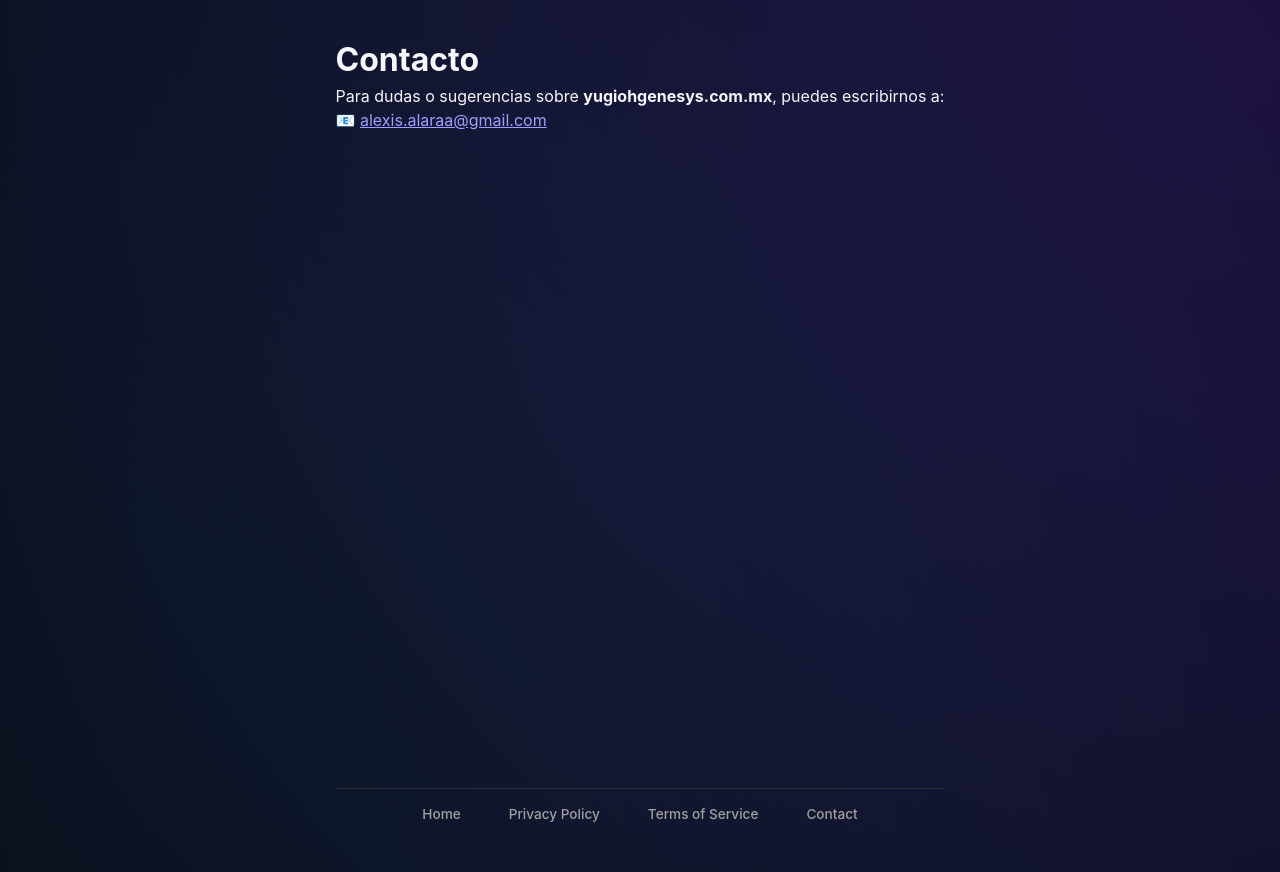
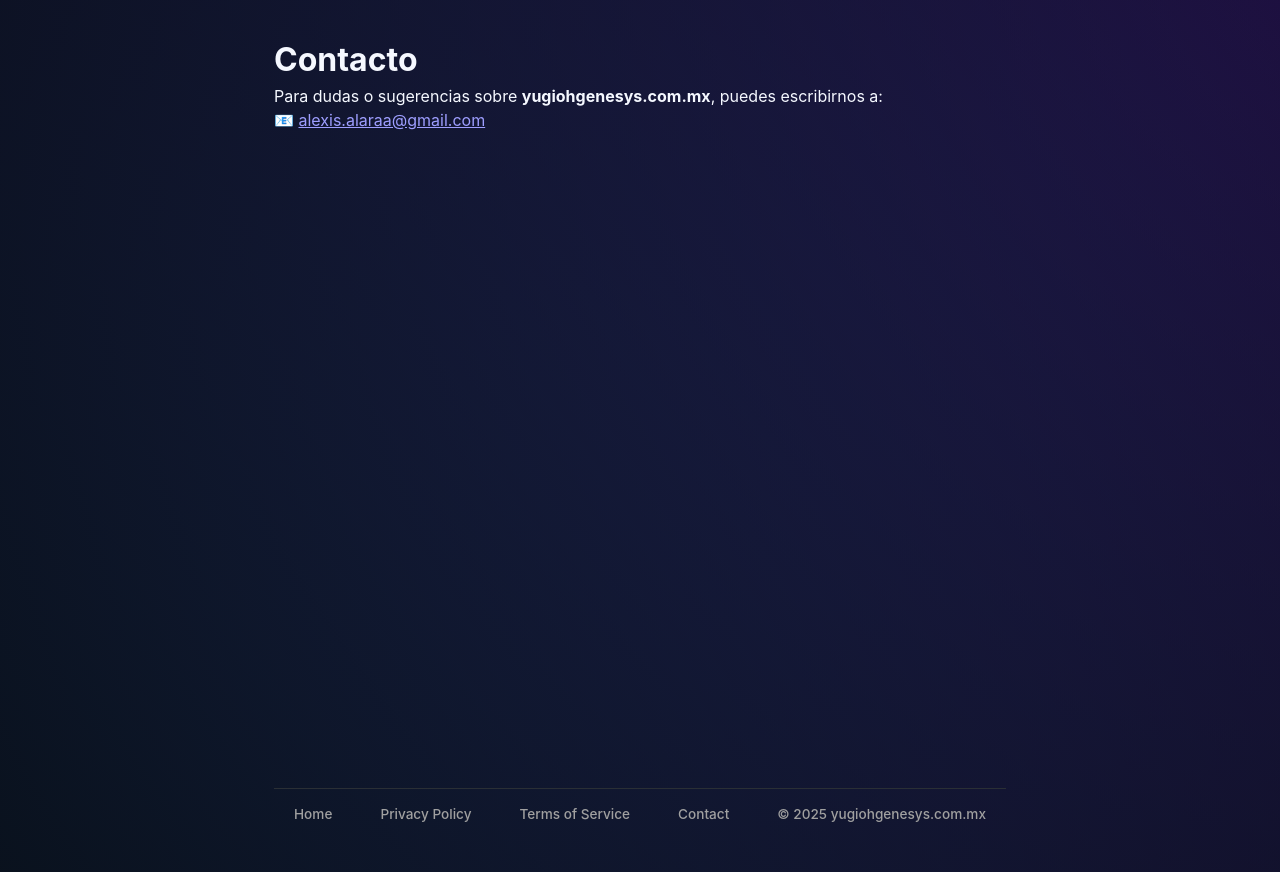
Before and after one commit to Alexis-Alara/yugioh-genesys, a React (Vite) app: page /contact in a window 1280 px wide. Built offline with nearby package versions, Linux system fonts and the light colour scheme.

Commit message:
fix: add ano

```diff
--- a/src/components/Footer.tsx
+++ b/src/components/Footer.tsx
@@ -19,6 +19,11 @@
           <li>
             <Link to="/contact">Contact</Link>
           </li>
+          <li>
+            <a>
+                © 2025 yugiohgenesys.com.mx
+            </a>
+          </li>
         </ul>
       </nav>
     </footer>
```
